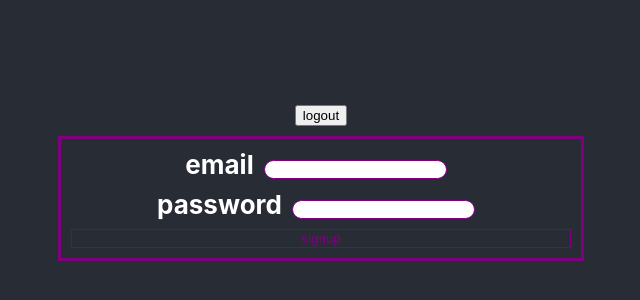
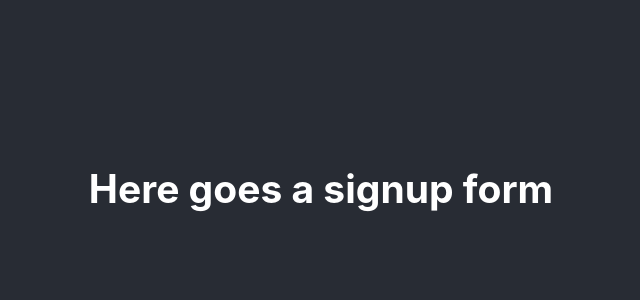
Before and after one commit to monibix/localMarket-client, a React (Create React App) app: page /signup in a window 1280 px wide. Shown: the part 212-512 px from the top of the page, without its empty margins (319-959 px from the left). Built offline with nearby package versions, Linux system fonts and the light colour scheme.

Commit message:
basic auth

```diff
--- a/src/App.js
+++ b/src/App.js
@@ -1,28 +1,20 @@
 import React from "react";
 import { Switch, Route } from "react-router-dom";
-import Login from "./view/Auth/Login";
-import Signup from "./view/Auth/Signup";
-import Home from "./view/Home/Home";
-import PrivateRoute from "./components/Routes/PrivateRoute";
-import AnonRoute from "./components/Routes/AnonRoute";
 import "./App.css";
 
 function App() {
   return (
     <div className="App">
       <header className="App-header">
-        <button onClick={() => localStorage.removeItem("user")}>logout</button>
         <Switch>
           <Route path="/login">
-            <Login />
+            <h2>Here goes a login form</h2>
           </Route>
           <Route path="/signup">
-            <Signup />
+            <h2>Here goes a signup form</h2>
           </Route>
-          <PrivateRoute path="/private" component={PrivateComp} />
-          <AnonRoute path="/anon" component={() => <h1>Anon Route</h1>} />
           <Route exact path="/">
-            <Home />
+            <h2>User should be redirected here after login or signup</h2>
           </Route>
         </Switch>
       </header>
@@ -30,8 +22,4 @@ function App() {
   );
 }
 
-function PrivateComp() {
-  return <h1>This is private</h1>;
-}
-
 export default App;
--- a/src/components/Auth/AuthForm.js
+++ /dev/null
@@ -1,41 +0,0 @@
-import React from "react";
-import * as S from "./styles";
-
-function AuthForm({ btnText, onSubmit }) {
-  const [state, setState] = React.useState({ email: "", password: "" });
-
-  const handleChange = ({ target }) => {
-    setState({ ...state, [target.name]: target.value });
-  };
-
-  const handleSubmit = (e) => {
-    e.preventDefault();
-    onSubmit(state);
-  };
-
-  return (
-    <S.Form onSubmit={handleSubmit}>
-      <S.Label>
-        email
-        <S.Input
-          type="email"
-          name="email"
-          value={state.email}
-          onChange={handleChange}
-        />
-      </S.Label>
-      <S.Label>
-        password
-        <S.Input
-          type="password"
-          name="password"
-          value={state.password}
-          onChange={handleChange}
-        />
-      </S.Label>
-      <S.Button>{btnText}</S.Button>
-    </S.Form>
-  );
-}
-
-export default AuthForm;
--- a/src/components/Auth/styles.js
+++ /dev/null
@@ -1,26 +0,0 @@
-import styled from "styled-components";
-
-export const Form = styled.form`
-  width: 500px;
-  margin: 10px auto;
-  display: flex;
-  flex-direction: column;
-  border: 3px solid purple;
-  padding: 10px;
-`;
-
-export const Input = styled.input`
-  border-radius: 10px;
-  border: 1px solid purple;
-  margin: 10px;
-`;
-
-export const Label = styled.label`
-  font-weight: bold;
-`;
-
-export const Button = styled.button`
-  background-color: transparent;
-  border: 1px solid purple;
-  color: purple;
-`;
--- a/src/components/Routes/AnonRoute.js
+++ b/src/components/Routes/AnonRoute.js
@@ -2,7 +2,7 @@ import React from "react";
 import { Route, Redirect } from "react-router-dom";
 import { useAuth } from "../../context/AuthContext";
 
-function AnonRoute({ component: Component, exact, path, ...props }) {
+function AnonRoute({ children, exact, path, ...props }) {
   const { user } = useAuth();
   if (user) {
     return <Redirect to="/login" />;
--- a/src/components/Routes/PrivateRoute.js
+++ b/src/components/Routes/PrivateRoute.js
@@ -2,7 +2,7 @@ import React from "react";
 import { Route, Redirect } from "react-router-dom";
 import { useAuth } from "../../context/AuthContext";
 
-function PrivateRoute({ component: Component, exact, path, ...props }) {
+function PrivateRoute({ children, exact, path }) {
   const { user } = useAuth();
   if (!user) {
     return <Redirect to="/login" />;
@@ -10,7 +10,7 @@ function PrivateRoute({ component: Component, exact, path, ...props }) {
 
   return (
     <Route exact path={path}>
-      <Component {...props} />
+      {children}
     </Route>
   );
 }
--- a/src/context/AuthContext.js
+++ b/src/context/AuthContext.js
@@ -1,6 +1,6 @@
 import React from "react";
 
-const AuthContext = React.createContext();
+const AuthContext = React.createContext({});
 
 const initialState = {
   user: localStorage.getItem("user"),
--- a/src/service/auth.service.js
+++ b/src/service/auth.service.js
@@ -1,7 +1,7 @@
 import axios from "axios";
 
 const authApi = axios.create({
-  baseURL: "http://localhost:4000/auth",
+  baseURL: "http://localhost:4000",
 });
 
 export const login = (user) => authApi.post("/login", user);
--- a/src/view/Auth/Login.js
+++ /dev/null
@@ -1,21 +0,0 @@
-import React from "react";
-import AuthForm from "../../components/Auth/AuthForm";
-import { login } from "../../service/auth.service";
-import { useAuth } from "../../context/AuthContext";
-
-function Login() {
-  const { setUser } = useAuth();
-  const handleLogin = async (user) => {
-    try {
-      const { data } = await login(user);
-      localStorage.setItem("user", JSON.stringify(data.user));
-      setUser({ user: data.user });
-    } catch (e) {
-      console.error(e);
-    }
-  };
-
-  return <AuthForm btnText="login" onSubmit={handleLogin} />;
-}
-
-export default Login;
--- a/src/view/Auth/Signup.js
+++ /dev/null
@@ -1,18 +0,0 @@
-import React from "react";
-import AuthForm from "../../components/Auth/AuthForm";
-import { signup } from "../../service/auth.service";
-
-function Signup() {
-  const handleSignup = async (user) => {
-    try {
-      const user = await signup(user);
-      console.log(user);
-    } catch (e) {
-      console.error(e);
-    }
-  };
-
-  return <AuthForm btnText="signup" onSubmit={handleSignup} />;
-}
-
-export default Signup;
--- a/src/view/Home/Home.js
+++ /dev/null
@@ -1,14 +0,0 @@
-import React from "react";
-import { Link } from "react-router-dom";
-
-function Home() {
-  return (
-    <div>
-      <h2>Home</h2>
-      <Link to="/signup">signup</Link>
-      <Link to="/login">login</Link>
-    </div>
-  );
-}
-
-export default Home;
```
